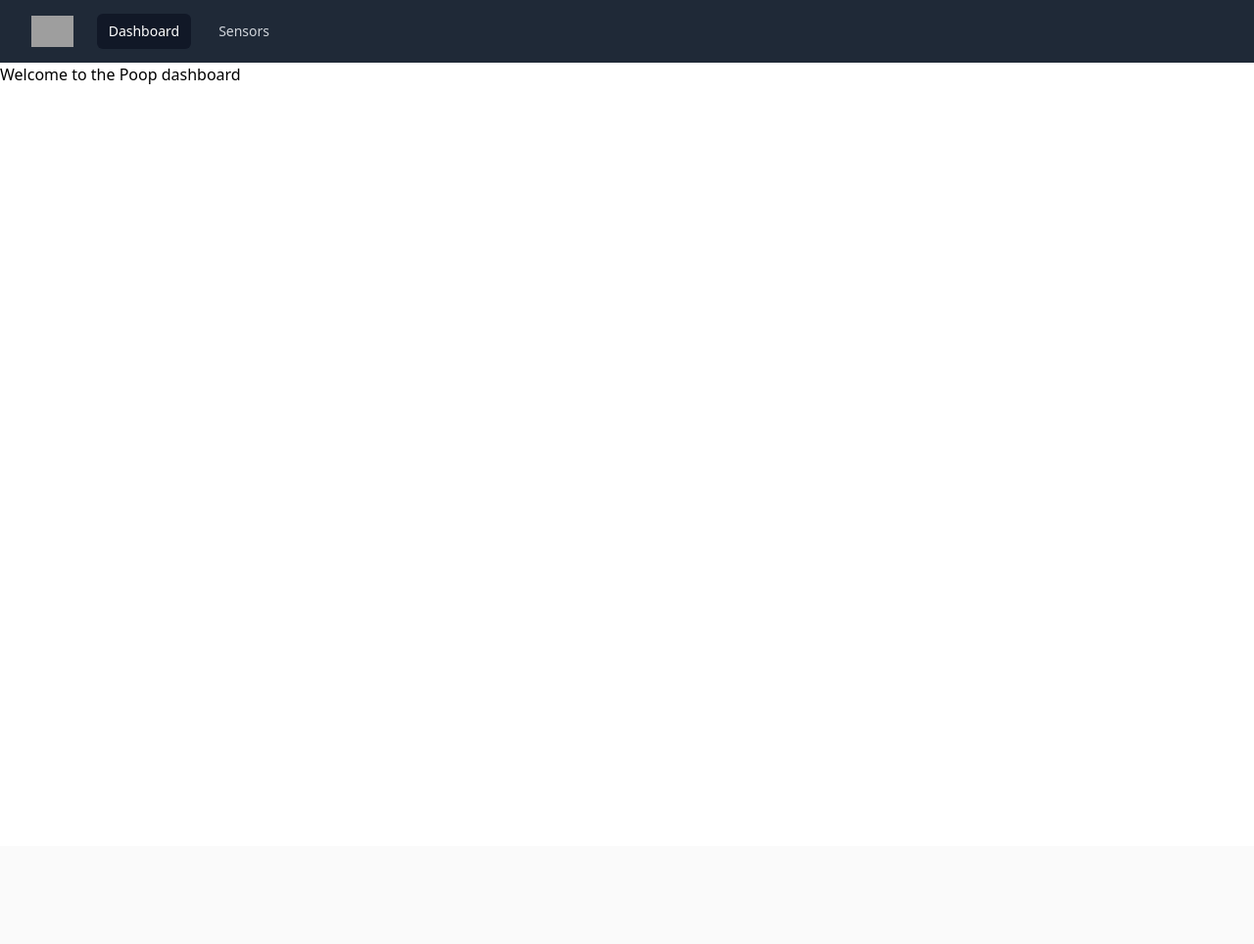
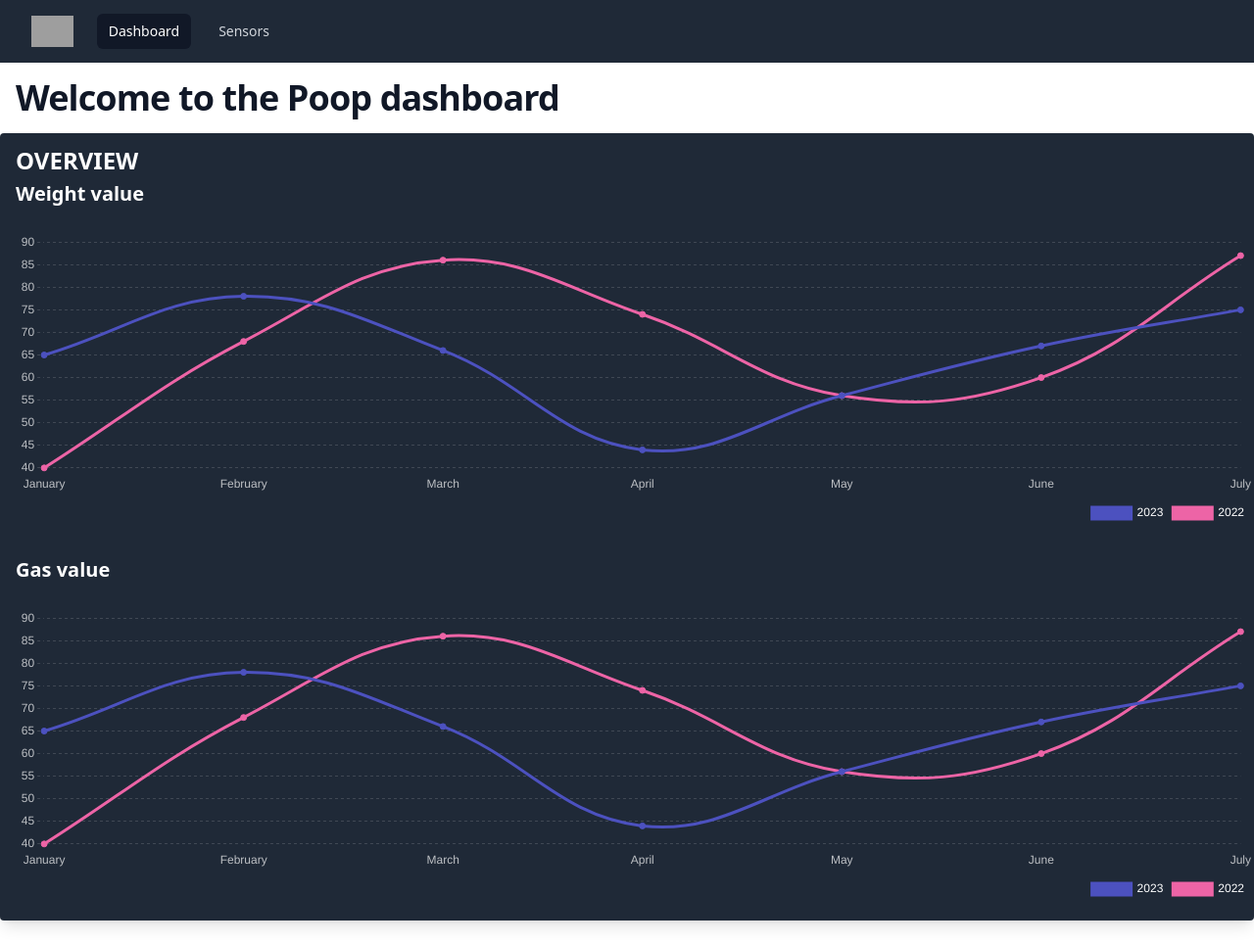
Before and after one commit to RicoStaedeli/frontend_IoT, a Flask app: page / in a window 1280 px wide. Shown: the whole page at 98% size. Before the commit the page ends 86 px from the top, so only its background shows below. Run offline with Flask 3, Linux system fonts and the light colour scheme; some libraries are stand-ins or nearby versions; grey boxes are pictures that could not be loaded.

Commit message:
add some fancy diagramms

```diff
--- /dev/null
+++ b/static/js/dashboard.js
@@ -0,0 +1,108 @@
+(function () {
+    /* Chart initialisations */
+    /* Line Chart */
+    var config = {
+      type: "line",
+      data: {
+        labels: [
+          "January",
+          "February",
+          "March",
+          "April",
+          "May",
+          "June",
+          "July",
+        ],
+        datasets: [
+          {
+            label: new Date().getFullYear(),
+            backgroundColor: "#4c51bf",
+            borderColor: "#4c51bf",
+            data: [65, 78, 66, 44, 56, 67, 75],
+            fill: false,
+          },
+          {
+            label: new Date().getFullYear() - 1,
+            fill: false,
+            backgroundColor: "#ed64a6",
+            borderColor: "#ed64a6",
+            data: [40, 68, 86, 74, 56, 60, 87],
+          },
+        ],
+      },
+      options: {
+        maintainAspectRatio: false,
+        responsive: true,
+        title: {
+          display: false,
+          text: "Sales Charts",
+          fontColor: "white",
+        },
+        legend: {
+          labels: {
+            fontColor: "white",
+          },
+          align: "end",
+          position: "bottom",
+        },
+        tooltips: {
+          mode: "index",
+          intersect: false,
+        },
+        hover: {
+          mode: "nearest",
+          intersect: true,
+        },
+        scales: {
+          xAxes: [
+            {
+              ticks: {
+                fontColor: "rgba(255,255,255,.7)",
+              },
+              display: true,
+              scaleLabel: {
+                display: false,
+                labelString: "Month",
+                fontColor: "white",
+              },
+              gridLines: {
+                display: false,
+                borderDash: [2],
+                borderDashOffset: [2],
+                color: "rgba(33, 37, 41, 0.3)",
+                zeroLineColor: "rgba(0, 0, 0, 0)",
+                zeroLineBorderDash: [2],
+                zeroLineBorderDashOffset: [2],
+              },
+            },
+          ],
+          yAxes: [
+            {
+              ticks: {
+                fontColor: "rgba(255,255,255,.7)",
+              },
+              display: true,
+              scaleLabel: {
+                display: false,
+                labelString: "Value",
+                fontColor: "white",
+              },
+              gridLines: {
+                borderDash: [3],
+                borderDashOffset: [3],
+                drawBorder: false,
+                color: "rgba(255, 255, 255, 0.15)",
+                zeroLineColor: "rgba(33, 37, 41, 0)",
+                zeroLineBorderDash: [2],
+                zeroLineBorderDashOffset: [2],
+              },
+            },
+          ],
+        },
+      },
+    };
+    var ctx = document.getElementById("line-chart").getContext("2d");
+    window.myLine = new Chart(ctx, config);
+    var ctx2 = document.getElementById("line-chart-gas").getContext("2d");
+    window.myLine = new Chart(ctx2, config);
+  })();
--- a/templates/base.html
+++ b/templates/base.html
@@ -61,7 +61,7 @@
             <div class="hidden sm:ml-6 sm:block">
               <div class="flex space-x-4">
                 <!-- Current: "bg-gray-900 text-white", Default: "text-gray-300 hover:bg-gray-700 hover:text-white" -->
-                <a href="index" class="bg-gray-900 text-white rounded-md px-3 py-2 text-sm font-medium" aria-current="page">Dashboard</a>
+                <a href="{{ url_for('index')}}" class="bg-gray-900 text-white rounded-md px-3 py-2 text-sm font-medium" aria-current="page">Dashboard</a>
                 <a href="sensors" class="text-gray-300 hover:bg-gray-700 hover:text-white rounded-md px-3 py-2 text-sm font-medium">Sensors</a>
               </div>
             </div>
@@ -74,13 +74,13 @@
       <div class="sm:hidden" id="mobile-menu">
         <div class="space-y-1 px-2 pb-3 pt-2">
           <!-- Current: "bg-gray-900 text-white", Default: "text-gray-300 hover:bg-gray-700 hover:text-white" -->
-          <a href="index" class="bg-gray-900 text-white block rounded-md px-3 py-2 text-base font-medium" aria-current="page">Dashboard</a>
+          <a href="{{ url_for('index')}}" class="bg-gray-900 text-white block rounded-md px-3 py-2 text-base font-medium" aria-current="page">Dashboard</a>
           <a href="sensors" class="text-gray-300 hover:bg-gray-700 hover:text-white block rounded-md px-3 py-2 text-base font-medium">Snsors</a>
         </div>
       </div>
     </nav>
 
-    <div class="h-screen bg-white dark:bg-black">
+    <div class="bg-white dark:bg-gray-500">
         {% block content %} {% endblock %}
     </div>
 
@@ -90,5 +90,6 @@
     <script src="https://cdnjs.cloudflare.com/ajax/libs/popper.js/1.14.7/umd/popper.min.js" integrity="sha384-UO2eT0CpHqdSJQ6hJty5KVphtPhzWj9WO1clHTMGa3JDZwrnQq4sF86dIHNDz0W1" crossorigin="anonymous"></script>
     <!-- <script src="https://cdn.jsdelivr.net/npm/bootstrap@5.3.2/dist/js/bootstrap.bundle.min.js" integrity="sha384-C6RzsynM9kWDrMNeT87bh95OGNyZPhcTNXj1NW7RuBCsyN/o0jlpcV8Qyq46cDfL" crossorigin="anonymous"></script> -->
     <script src="https://cdn.tailwindcss.com"></script>
+    <script src="https://cdnjs.cloudflare.com/ajax/libs/Chart.js/2.9.3/Chart.min.js" charset="utf-8"></script>
   </body>
 </html>
--- a/templates/index.html
+++ b/templates/index.html
@@ -1,5 +1,38 @@
 {% extends 'base.html' %}
 
 {% block content %}
-    <h1>{% block title %} Welcome to the Poop dashboard {% endblock %}</h1>
+<h1 class="text-4xl text-black dark:text-white font-bold tracking-tight text-gray-900 p-4">{% block title %} Welcome to the Poop
+    dashboard {% endblock %}</h1>
+<div class="min-w-0 break-words w-full mb-6 shadow-lg rounded bg-gray-800">
+    <div class="rounded-t mb-0 px-4 py-3 bg-transparent">
+        <div class="flex flex-wrap items-center">
+            <div class="relative w-full max-w-full flex-grow flex-1">
+                <h6 class="uppercase text-white mb-1 text-2xl font-semibold">
+                    Overview
+                </h6>
+                <h2 class="text-white text-xl font-semibold">
+                    Weight value
+                </h2>
+            </div>
+        </div>
+    </div>
+    <div class="p-4">
+        <canvas height="300"   id="line-chart"></canvas>
+    </div>
+    <div class="rounded-t mb-0 px-4 py-3 bg-transparent">
+        <div class="flex flex-wrap items-center">
+            <div class="relative w-full max-w-full flex-grow flex-1">
+                <h2 class="text-white text-xl font-semibold">
+                    Gas value
+                </h2>
+            </div>
+        </div>
+    </div>
+    <div class="p-4">
+        <canvas height="300" id="line-chart-gas"></canvas>
+    </div>
+</div>
+
+<script src="https://cdnjs.cloudflare.com/ajax/libs/Chart.js/2.9.3/Chart.min.js" charset="utf-8"></script>
+<script src="../static/js/dashboard.js"></script>
 {% endblock %}
--- a/templates/sensors.html
+++ b/templates/sensors.html
@@ -4,7 +4,7 @@
 <h1 class="text-4xl dark:text-white font-bold tracking-tight text-gray-900 p-4">{% block title %} Sensors {% endblock %}
 </h1>
 <div class="flex flex-row">
-    <div class="basis-1/4 dark:bg-slate-400 p-4 m-4 rounded-lg">
+    <div class="basis-1/4 dark:bg-slate-400 p-4 m-4 rounded-lg shadow-2xl">
         <h1 class="text-2xl font-bold tracking-tight text-gray-900">Loadcell</h1>
         <div>
             <img src="../static/ressources/loadcell.jpg" class="h-auto w-fit rounded-lg" alt="Image of a loadcell">
```
